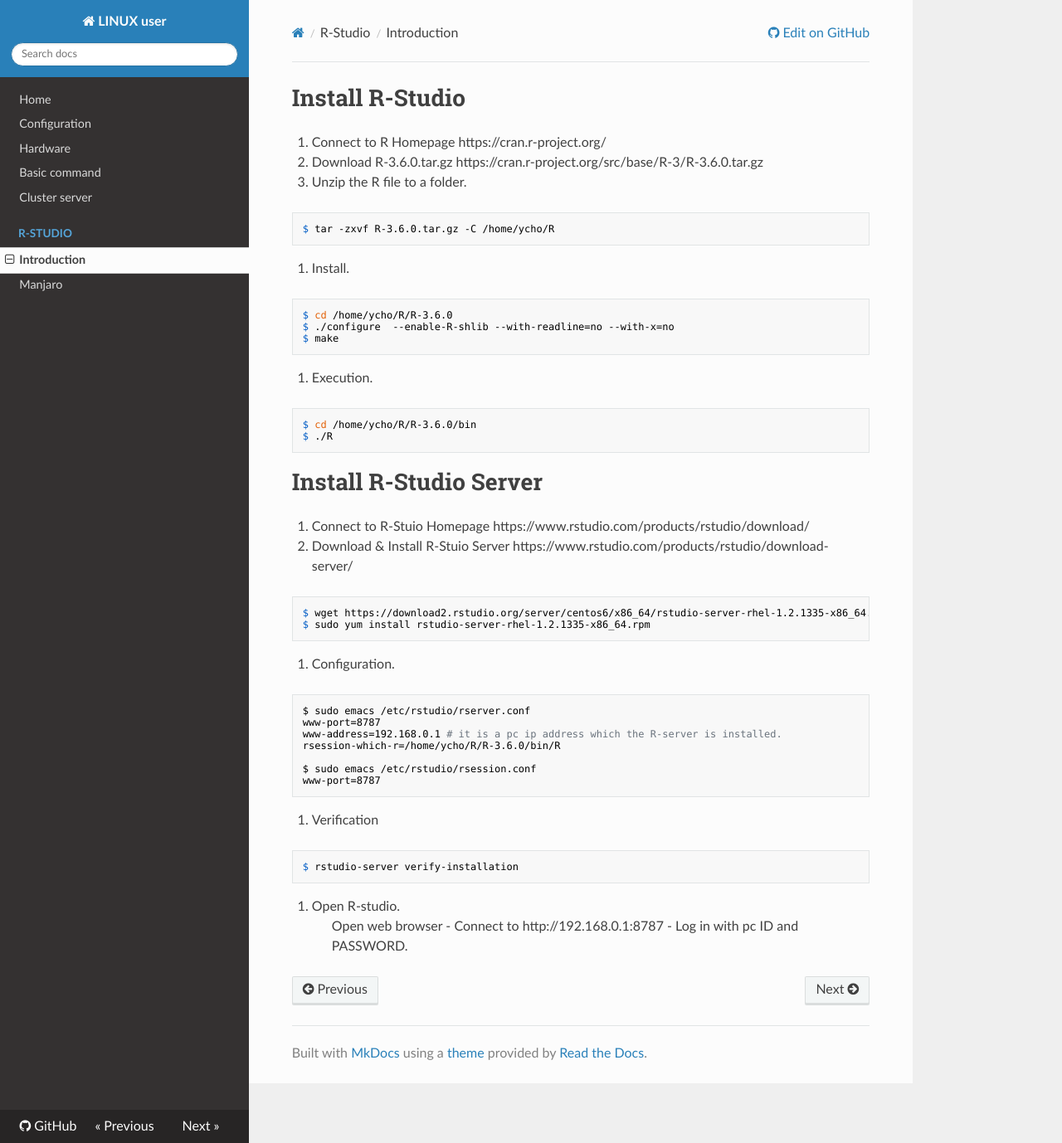
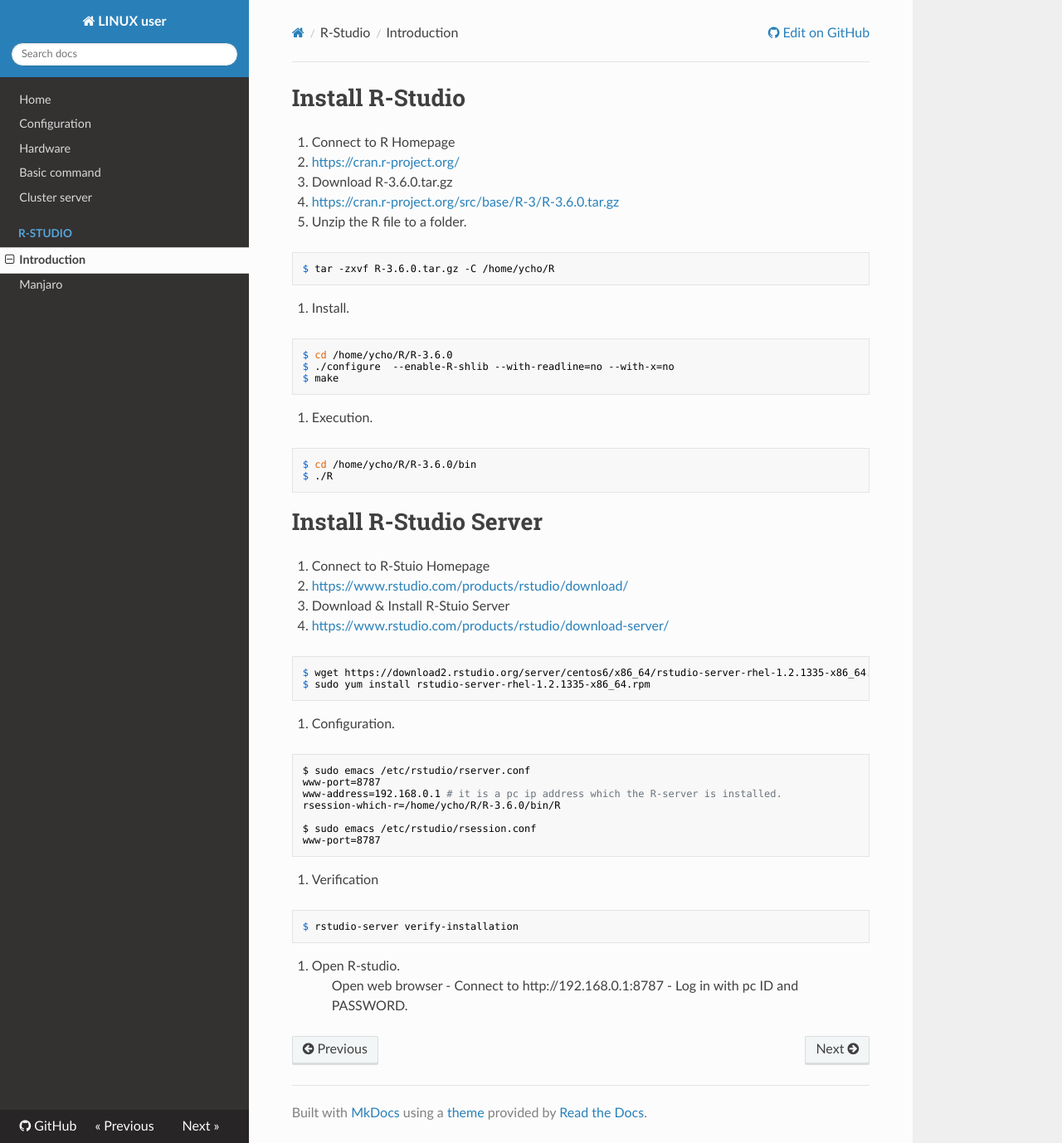
Before and after one commit to WonyoungCho/LINUX, an MkDocs documentation site: the page built from docs/rstudio_int.md, in a window 1280 px wide and 1378 px high. Shown: the whole window at 83% size. Built offline with MkDocs 1.6.1, drawn with Linux system fonts in a browser that asks for light colours; nearby versions of some CDN libraries; old or Windows-style settings are respelled for this version of MkDocs.

Commit message:
Update rstudio_int.md

````diff
--- a/docs/rstudio_int.md
+++ b/docs/rstudio_int.md
@@ -1,10 +1,10 @@
 # Install R-Studio
 
 1. Connect to R Homepage
-https://cran.r-project.org/
+- <https://cran.r-project.org/>
 
 2. Download R-3.6.0.tar.gz
-https://cran.r-project.org/src/base/R-3/R-3.6.0.tar.gz
+- <https://cran.r-project.org/src/base/R-3/R-3.6.0.tar.gz>
 
 3. Unzip the R file to a folder.
 ```
@@ -28,10 +28,10 @@ $ ./R
 # Install R-Studio Server
 
 1. Connect to R-Stuio Homepage
-https://www.rstudio.com/products/rstudio/download/
+- <https://www.rstudio.com/products/rstudio/download/>
 
 2. Download & Install R-Stuio Server
-https://www.rstudio.com/products/rstudio/download-server/
+- <https://www.rstudio.com/products/rstudio/download-server/>
 ```
 $ wget https://download2.rstudio.org/server/centos6/x86_64/rstudio-server-rhel-1.2.1335-x86_64.rpm
 $ sudo yum install rstudio-server-rhel-1.2.1335-x86_64.rpm
````
